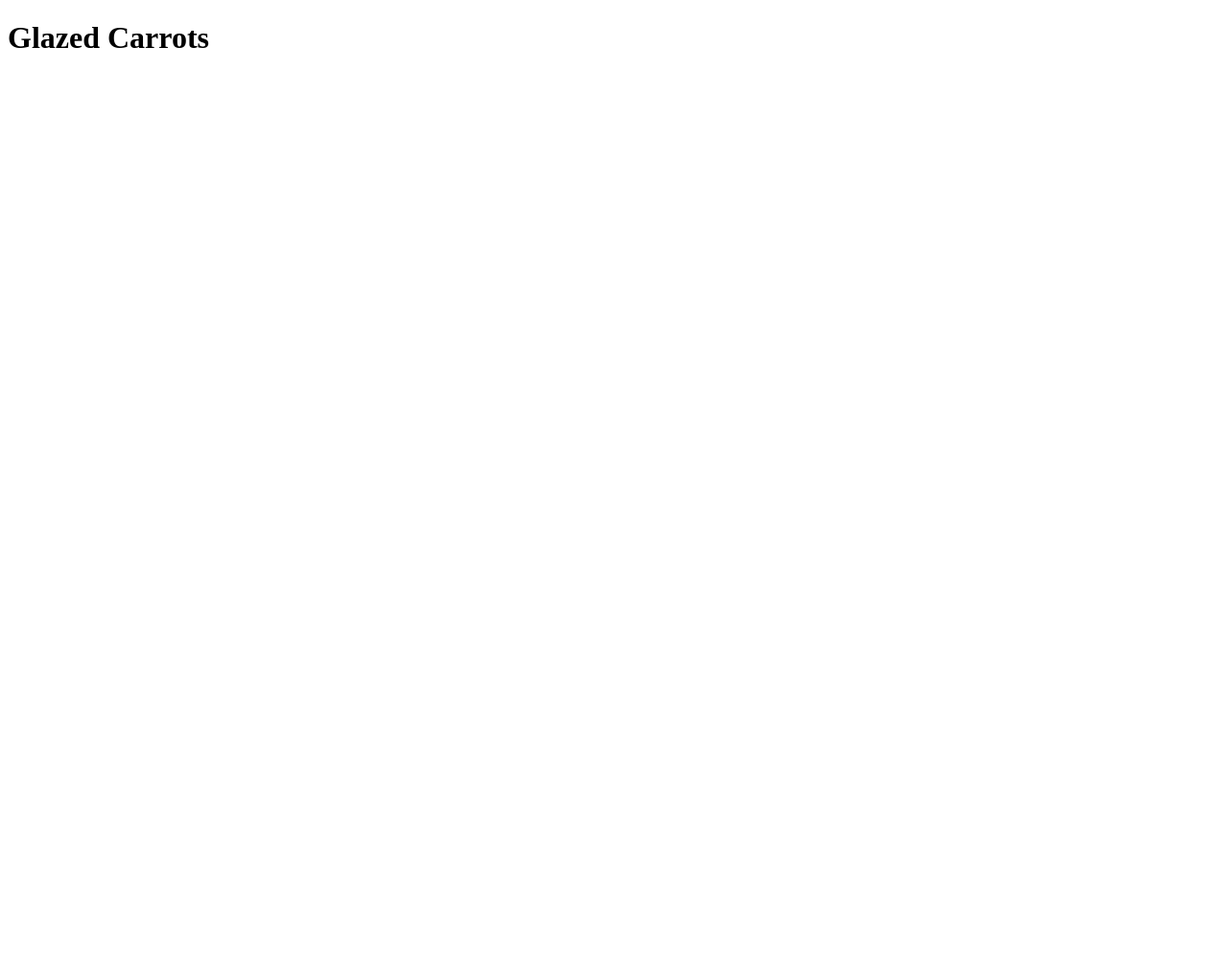
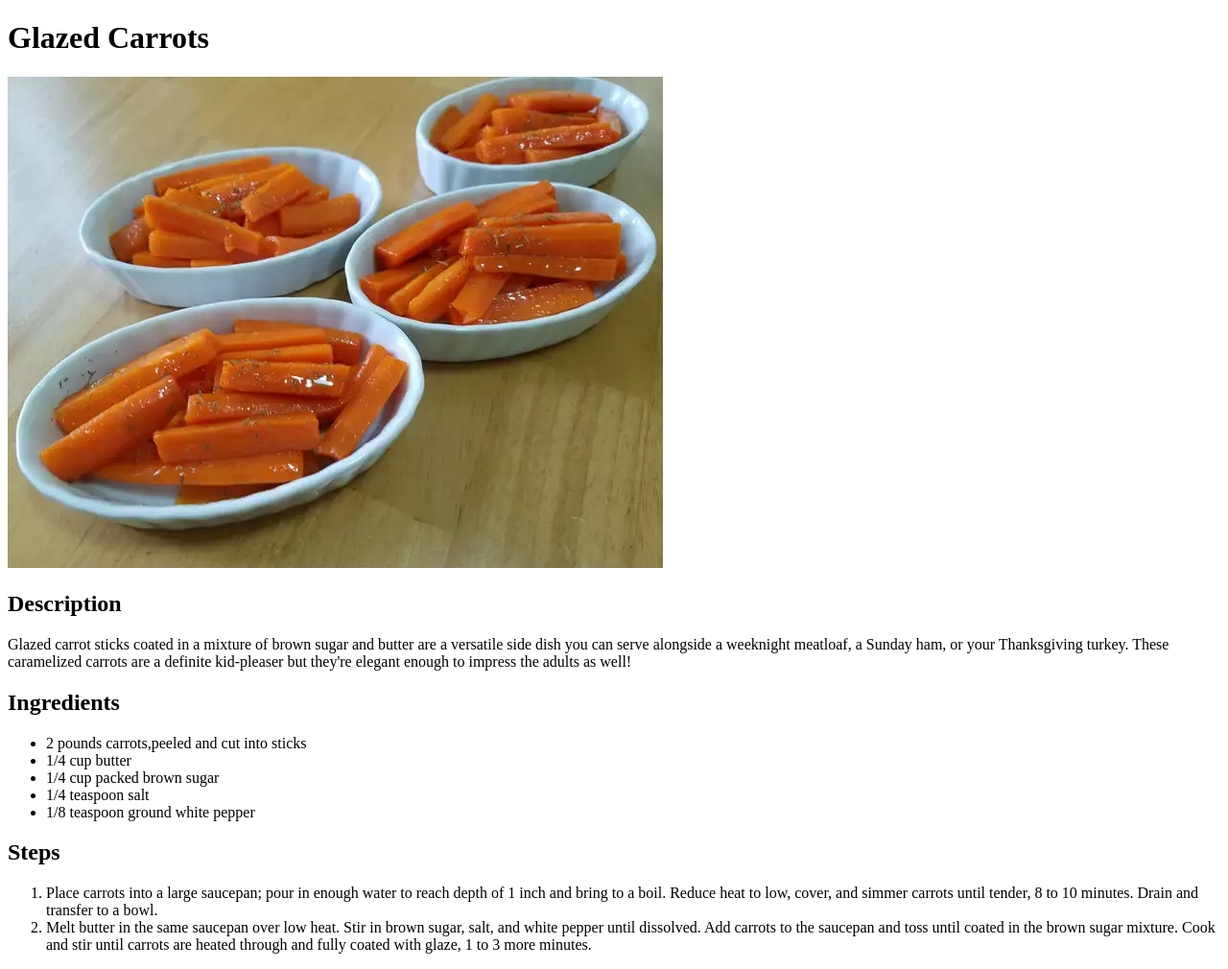
Before and after one commit to rdance/odin-recipes, a plain HTML site: page recipes/glazed-carrots.html in a window 1280 px wide. Shown: the whole page at 96% size. Before the commit the page ends 800 px from the top, so only its background shows below. Drawn offline with Linux system fonts and the light colour scheme.

```diff
--- a/recipes/glazed-carrots.html
+++ b/recipes/glazed-carrots.html
@@ -7,5 +7,24 @@
 
     <body>
         <h1>Glazed Carrots</h1>
+        <img src="../img/glazed_carrots.webp" alt="Glazed Carrots">
+
+        <h2>Description</h2>
+        <p>Glazed carrot sticks coated in a mixture of brown sugar and butter are a versatile side dish you can serve alongside a weeknight meatloaf, a Sunday ham, or your Thanksgiving turkey. These caramelized carrots are a definite kid-pleaser but they're elegant enough to impress the adults as well!</p>
+
+        <h2>Ingredients</h2>
+        <ul>
+            <li>2 pounds carrots,peeled and cut into sticks</li>
+            <li>1/4 cup butter</li>
+            <li>1/4 cup packed brown sugar</li>
+            <li>1/4 teaspoon salt</li>
+            <li>1/8 teaspoon ground white pepper</li>
+        </ul>
+
+        <h2>Steps</h2>
+        <ol>
+            <li>Place carrots into a large saucepan; pour in enough water to reach depth of 1 inch and bring to a boil. Reduce heat to low, cover, and simmer carrots until tender, 8 to 10 minutes. Drain and transfer to a bowl.</li>
+            <li>Melt butter in the same saucepan over low heat. Stir in brown sugar, salt, and white pepper until dissolved. Add carrots to the saucepan and toss until coated in the brown sugar mixture. Cook and stir until carrots are heated through and fully coated with glaze, 1 to 3 more minutes.</li>
+        </ol>
     </body>
 </html>
```
Also changed, not shown: index.html (+2 -1 lines), img/glazed_carrots.webp (added), recipes/hot-cross-buns.html (added).
